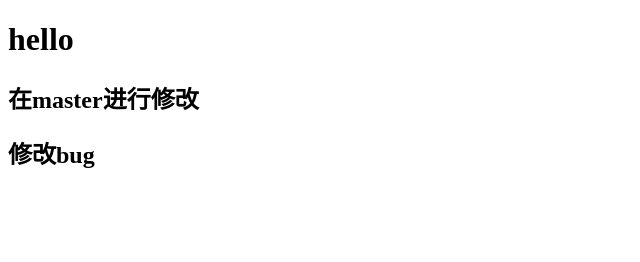
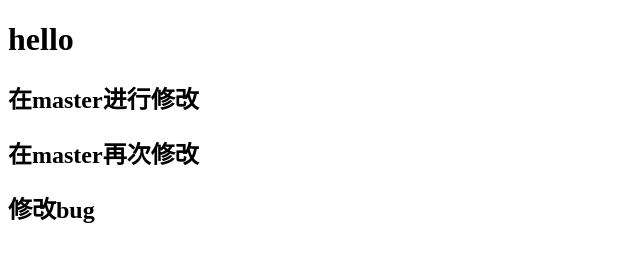
Before and after one commit to wmxqq/git-demo, a plain HTML site: page index.html in a window 1280 px wide. Shown: the whole page, without its empty margins (0-640 px from the left). Drawn offline with Linux system fonts and the light colour scheme.

Commit message:
在master再次修改

```diff
--- a/index.html
+++ b/index.html
@@ -9,6 +9,7 @@
 <body>
     <h1>hello</h1>
     <h2>在master进行修改</h2>
+    <h2>在master再次修改</h2>
     <h2>修改bug</h2>
 </body>
 </html>
```
